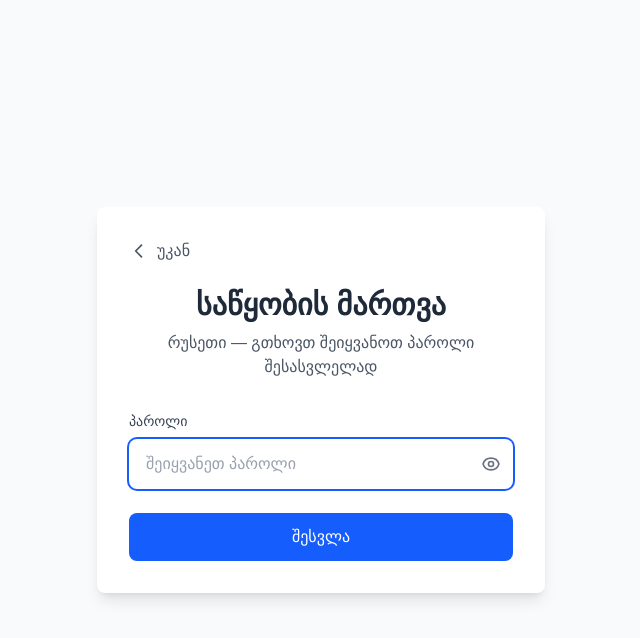
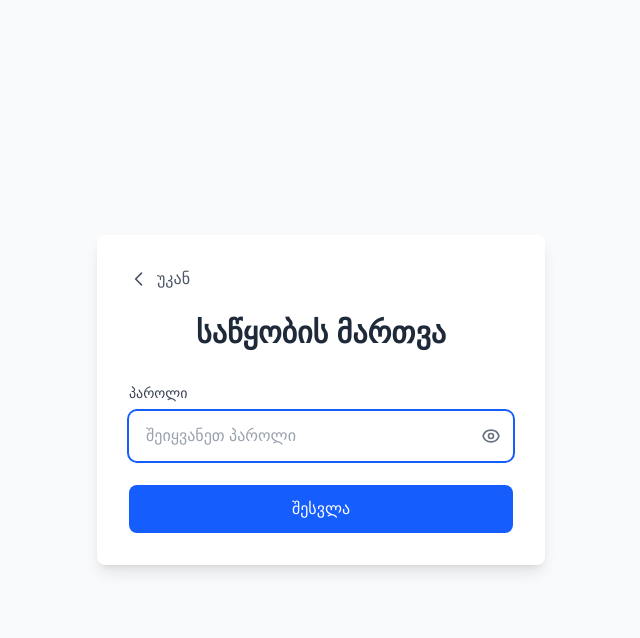
Before and after one commit to vaqsi1990/werehouse, a Next.js app: page / in a window 1280 px wide. Both pictures are taken after a click on the button "Russia". Shown: the top 638 px of the page, without its empty margins (319-959 px from the left). Built offline with nearby package versions, Linux system fonts and the light colour scheme; no server answers; the database is empty.

Commit message:
remove text

```diff
--- a/app/components/LoginForm.tsx
+++ b/app/components/LoginForm.tsx
@@ -67,9 +67,7 @@ export default function LoginForm({ onLogin, onBack, country }: LoginFormProps)
         </button>
         <div className="text-center mb-8">
           <h1 className="text-3xl font-bold text-gray-800 mb-2">საწყობის მართვა</h1>
-          <p className="text-gray-600">
-            {country === "RUSSIA" ? "რუსეთი" : "საფრანგეთი"} — გთხოვთ შეიყვანოთ პაროლი შესასვლელად
-          </p>
+
         </div>
 
         <form onSubmit={handleSubmit} className="space-y-6">
```
